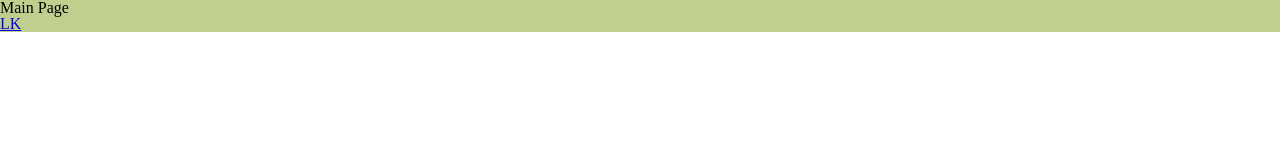
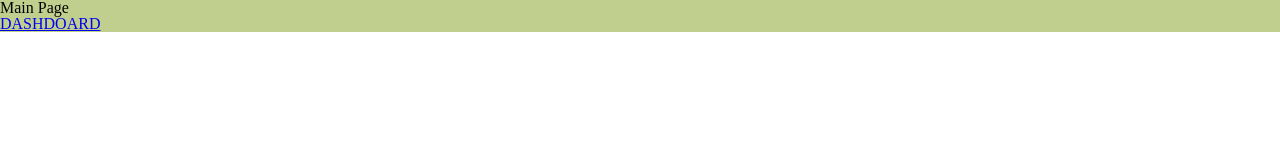
Before and after one commit to sopkodioni/financecheck, a React (Vite) app in the folder frontend/: page / in a window 1280 px wide. Shown: the top 160 px of the page. Built offline with nearby package versions, Linux system fonts and the light colour scheme.

Commit message:
refactor: move route paths to constants

```diff
--- a/frontend/src/pages/AppSettings/AppSettings.jsx
+++ b/frontend/src/pages/AppSettings/AppSettings.jsx
@@ -1,12 +1,13 @@
 import { NavLink } from 'react-router'
 import styles from './AppSettings.module.scss'
+import { ROUTES } from '../../routes/routesPaths'
 
 export const AppSettings = () => {
     return (
         <div className={styles.appsettings}>
             <h1>Settings page</h1>
-            <NavLink to='/dashboard'>
-                LK
+            <NavLink to={ROUTES.DASHDOARD}>
+                DASHDOARD
             </NavLink>
         </div>
     )
--- a/frontend/src/pages/Dashboard/Dashboard.jsx
+++ b/frontend/src/pages/Dashboard/Dashboard.jsx
@@ -1,11 +1,12 @@
 import { NavLink } from 'react-router'
 import styles from './Dashboard.module.scss'
+import { ROUTES } from '../../routes/routesPaths'
 
 export const Dashboard = () => {
     return (
         <div className={styles.dashboard}>
             <h1>Dashboard</h1>
-            <NavLink to='/'>
+            <NavLink to={ROUTES.MAIN}>
                 main page
             </NavLink>
         </div>
--- a/frontend/src/pages/MainPage/MainPage.jsx
+++ b/frontend/src/pages/MainPage/MainPage.jsx
@@ -1,12 +1,13 @@
 import { NavLink } from 'react-router'
 import styles from './MainPage.module.scss'
+import { ROUTES } from '../../routes/routesPaths'
 
 export const MainPage = () => {
     return (
         <div className={styles.mainpage}>
             <h1>Main Page</h1>
-            <NavLink to='/dashboard'>
-                LK
+            <NavLink to={ROUTES.DASHDOARD}>
+                DASHDOARD
             </NavLink>
         </div>
     )
--- a/frontend/src/pages/UserProfile/UserProfile.jsx
+++ b/frontend/src/pages/UserProfile/UserProfile.jsx
@@ -1,12 +1,13 @@
 import { NavLink } from 'react-router'
 import styles from './UserProfile.module.scss'
+import { ROUTES } from '../../routes/routesPaths'
 
 export const UserProfile = () => {
     return (
         <div className={styles.userprofile}>
             <h1>User Profile</h1>
-            <NavLink to='/dashboard'>
-                LK
+            <NavLink to={ROUTES.DASHDOARD}>
+                DASHDOARD
             </NavLink>
         </div>
     )
--- /dev/null
+++ b/frontend/src/routes/routesPaths.js
@@ -0,0 +1,6 @@
+export const ROUTES = {
+    MAIN: '/',
+    DASHDOARD: '/dashboard',
+    SETTINGS: '/settings',
+    PROFILE: '/profile'
+}
```
Also changed, not shown: frontend/src/routes/routes.jsx (+5 -4 lines).
